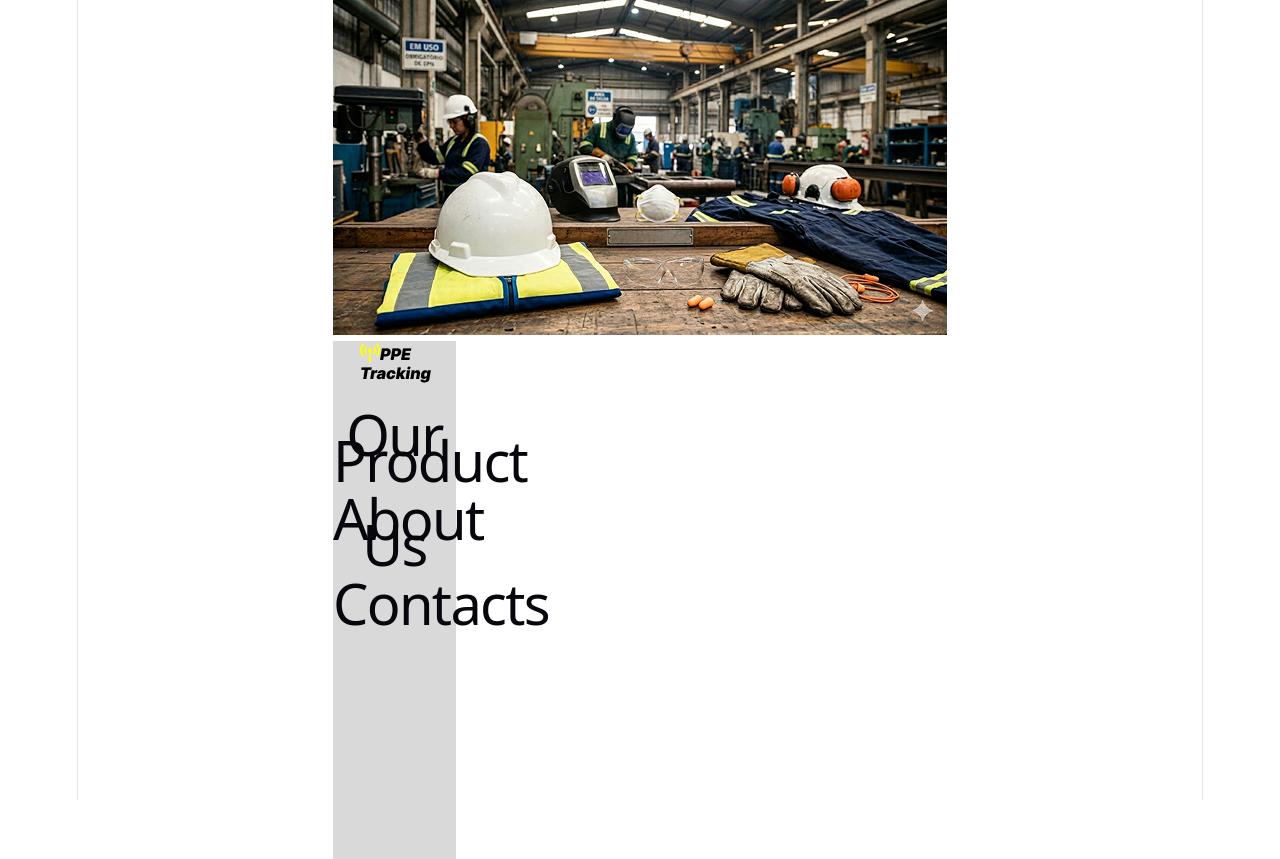
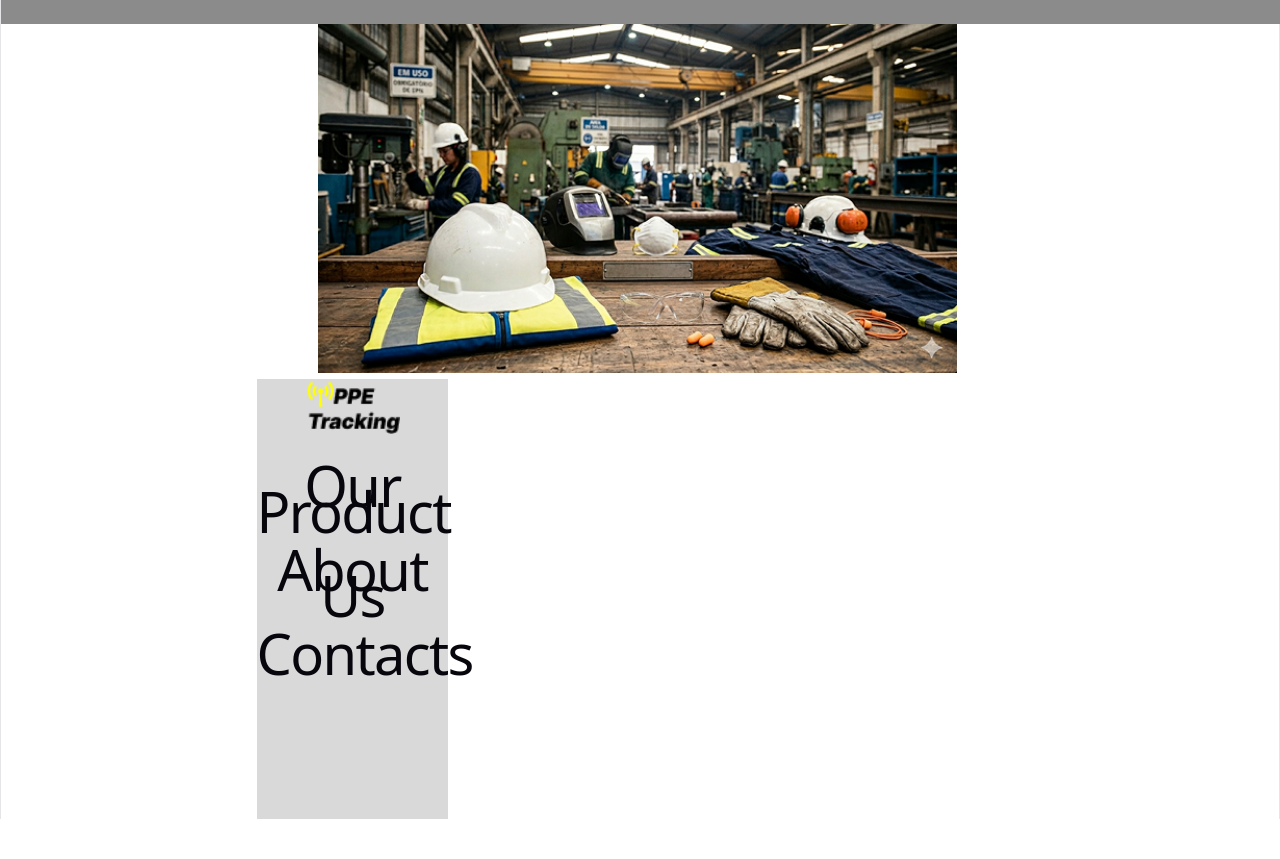
Before and after one commit to Miguel-Herculano-Viana/PPE-Tracking, a Vue app: page / in a window 1280 px wide. After the commit the page ends 819 px from the top, so only its background shows below. Built offline with nearby package versions, Linux system fonts and the light colour scheme.

Commit message:
viewport

```diff
--- a/src/style.css
+++ b/src/style.css
@@ -157,8 +157,7 @@ code {
 }
 
 #app {
-  width: 1126px;
-  max-width: 100%;
+  width: 100%;
   margin: 0 auto;
   text-align: center;
   border-inline: 1px solid var(--border);
--- a/src/views/Landing.vue
+++ b/src/views/Landing.vue
@@ -2,10 +2,10 @@
     <div class = "body">
         <div class="top_stripe"></div>
         <section id="Landing" class="landing">
-            <img src="../assets/Gemini_Generated_Image_zi29uhzi29uhzi29 1.png" class="banner_image" />
+            <img src="../assets/Gemini_Generated_Image_zi29uhzi29uhzi29 1.png" class="banner_image"> <img/>
             <div class="information_esq">
                 <div class="selector">
-                    <img src="../assets/Group 2.png"></img>
+                    <img src="../assets/Group 2.png" class="logo"></img>
                     <div src="product_info">
                         <h1 class="Texto_opcao1">
                             Our Product
@@ -30,31 +30,43 @@
 </template>
 
 <style>
-.body {
+
+body {
     background-color: white;
-    display: grid;
-    flex-direction: column;
-    justify-content: center;
-    height: auto;
-    width: auto;
+    width: 100%;
+    height: 100%;
 }
 
 .top_stripe {
-    background-color: #8B8B8BFF;
-    width: 100%;
-    padding-top: 0%;
-    z-index: 9;
+    background-color: #8B8B8B;
+    width: 100vw;
+    height: 3vh;
+    z-index: 1;
 }
 
-.banenr_image{
+.banner_image{
     z-index: 0;
+    width: 50%;
+    height: 50%;
 }
 
 .information_esq {
     background-color: #D9D9D9FF;
-    height: 80%;
-    width: 20%;
-    margin-left: 0%;
+    width: 15%;
+    height: 55vh;
+    margin-left: 20%;
 }
 
+.logo {
+    width: 50%;
+    height: 50%;
+}
+
+.information_dir {
+    background-color: #D9D9D9FF;
+    width: 10%;
+    height: 10%;
+    z-index: 10;
+    margin-right: auto;
+}
 </style>
```
